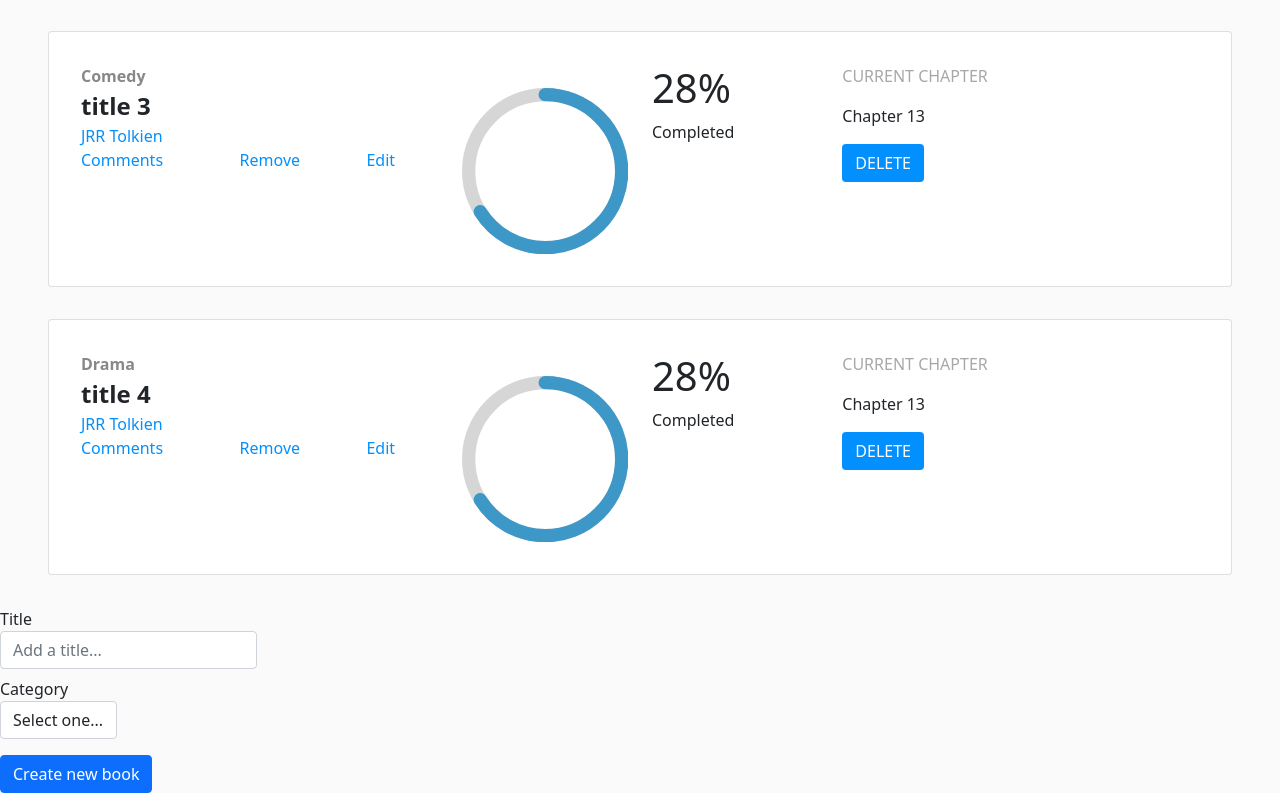
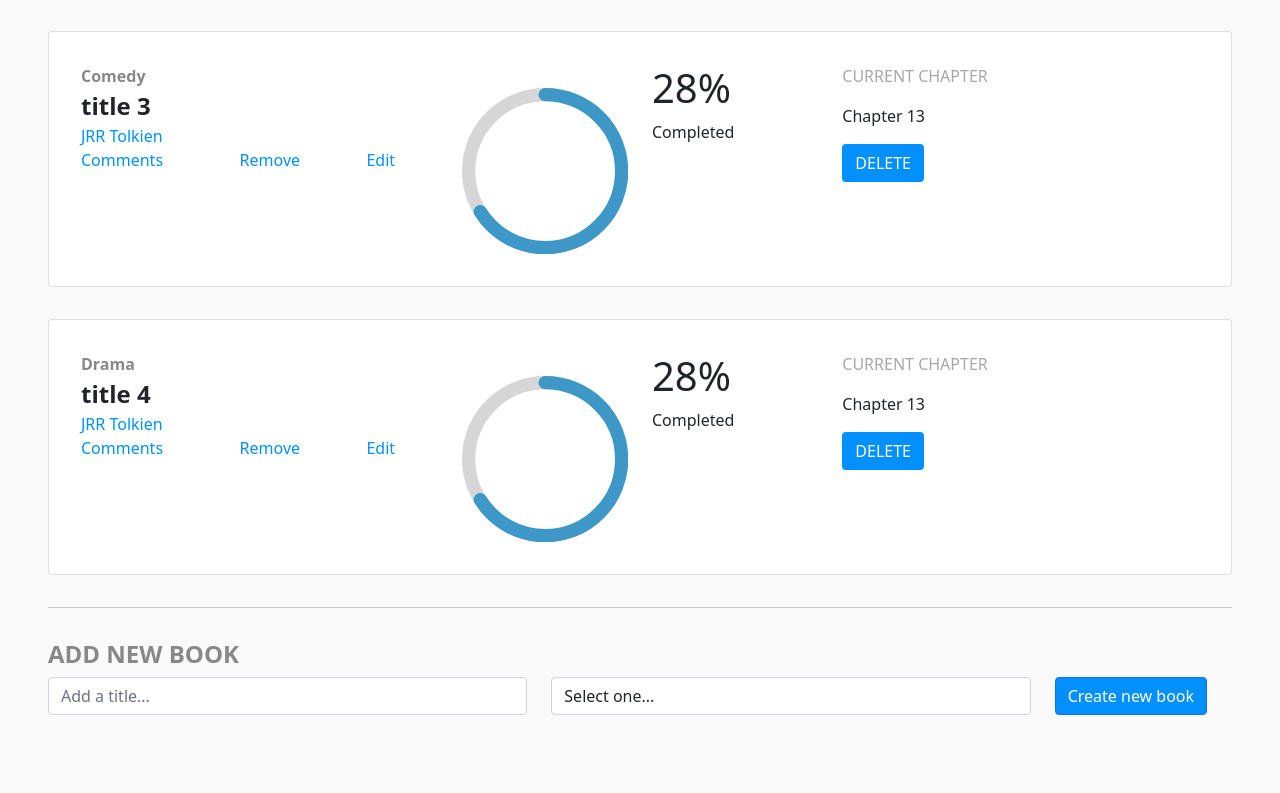
Before and after one commit to vichuge/react-bookstore, a React (Create React App) app: page / in a window 1280 px wide. Shown: the part 699-1492 px from the top of the page. After the commit the page ends 1446 px from the top, so only its background shows below. Built offline with nearby package versions, Linux system fonts and the light colour scheme.

Commit message:
Add style to form

```diff
--- a/src/containers/BookForm.js
+++ b/src/containers/BookForm.js
@@ -29,27 +29,30 @@ const BookForm = ({ createBook }) => {
     e.preventDefault();
   };
   return (
-    <form onSubmit={handleSubmit}>
+    <div className="book-form">
+      <h2 className="title-form">Add new book</h2>
+      <form onSubmit={handleSubmit} className="row">
+        <div className="col-12 col-sm-4 col-md-5 col-lg-5">
           <div className="form-group">
             <input type="hidden" value={id} onChange={handleChangeId} />
-        <label htmlFor="title">
-          Title
             <input placeholder="Add a title..." className="form-control" id="title" type="text" onChange={handleChange} value={title} required />
-        </label>
           </div>
-      <div className="form-group mt-2">
-        <label htmlFor="category">
-          Category
+        </div>
+        <div className="col-12 col-sm-4 col-md-4 col-lg-5">
+          <div className="form-group">
             <select className="form-control" onChange={handleChangeSelect} required value={category}>
               <option key="default" value="">Select one...</option>
               {
                 categories.map((name) => <option key={name} value={name}>{name}</option>)
               }
             </select>
-        </label>
           </div>
-      <input type="submit" value="Create new book" className="btn btn-primary mt-3" />
+        </div>
+        <div className="col-12 col-sm-4 col-md-3 col-lg-2">
+          <input type="submit" value="Create new book" className="btn btn-primary btn-form" />
+        </div>
       </form>
+    </div>
   );
 };
 
--- a/src/containers/BooksList.js
+++ b/src/containers/BooksList.js
@@ -41,6 +41,7 @@ const BooksList = ({
           />
         ))
       }
+      <hr />
     </>
   );
 };
--- a/src/index.css
+++ b/src/index.css
@@ -33,7 +33,9 @@ nav {
   color: black;
 }
 
-.card {
+.card,
+hr,
+.book-form {
   margin: 2em 3em;
 }
 
@@ -78,3 +80,14 @@ nav {
   font-weight: 100;
   font-size: 1em;
 }
+
+.title-form {
+  font-size: 1.5em;
+  text-transform: uppercase;
+  font-weight: bold;
+  color: #888;
+}
+
+.btn-form {
+  background-color: #0290ff;
+}
```
Lines whose indentation alone changed are shown as unchanged.
